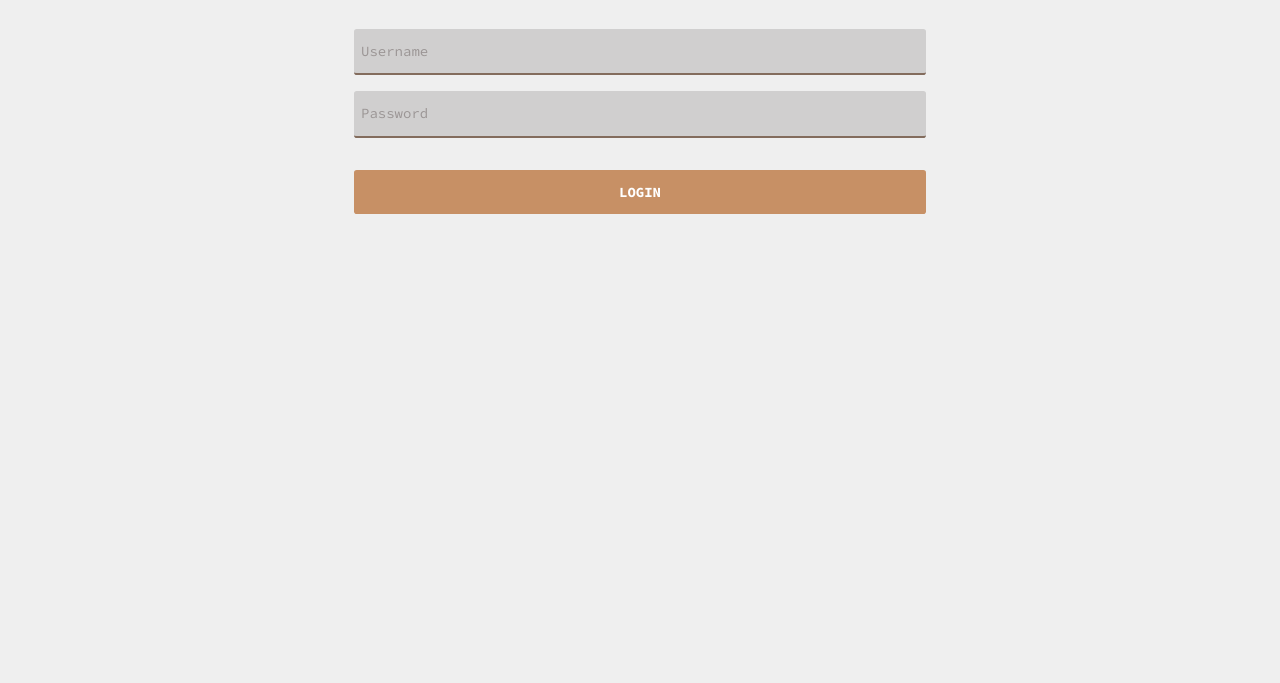
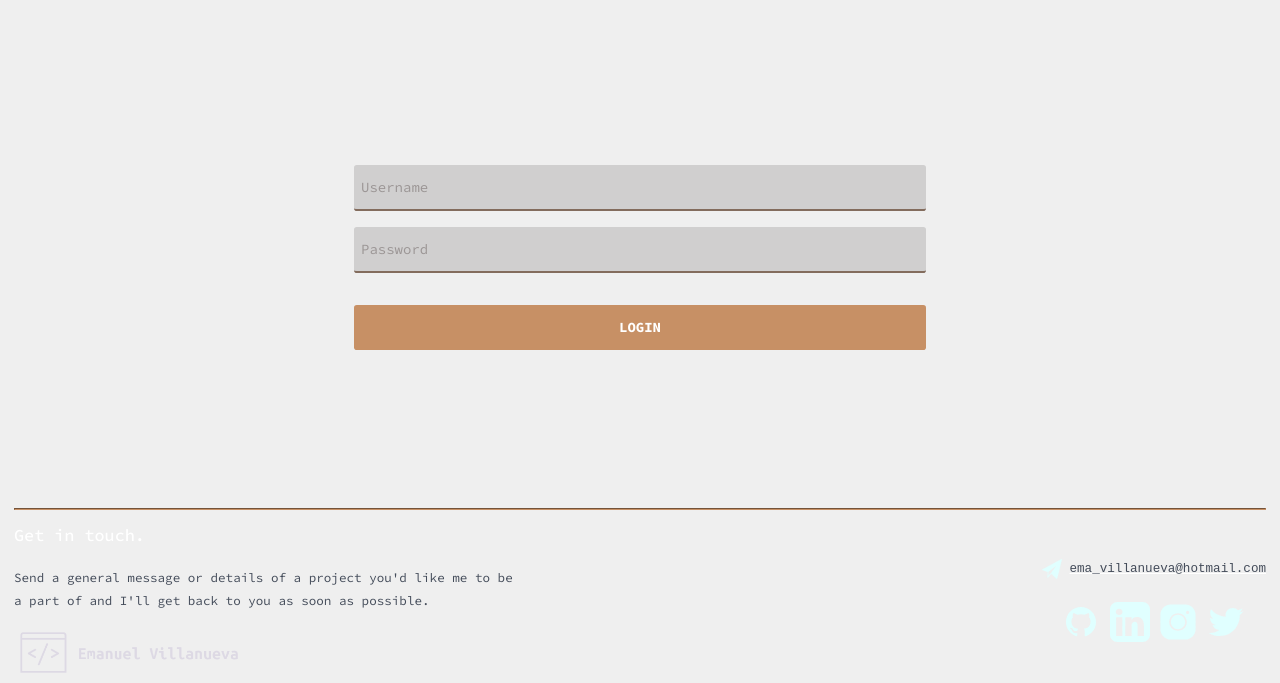
Before and after one commit to EmaCrzz/movieslog, a website with bundled scripts: page login.html in a window 1280 px wide. Shown: the part 220-903 px from the top of the page. Before the commit the page ends 800 px from the top, so only its background shows below. Built offline with nearby package versions, Linux system fonts and the light colour scheme.

Commit message:
add to footer in login

```diff
--- a/login.html
+++ b/login.html
@@ -12,6 +12,8 @@
     />
 
     <link rel="stylesheet" href="./static/css/styles.css" />
+    <link rel="stylesheet" href="./static/css/footer.css" />
+
     <link
       href="https://fonts.googleapis.com/css2?family=Source+Code+Pro:wght@400;500;700;900&display=swap"
       rel="stylesheet"
@@ -27,7 +29,7 @@
       />
       <h5 class="header_slogan">Find your favorite entertainment</h5>
     </header>
-    <form id="form-login" class="u-wrapper-sm clase-de-prueba">
+    <form id="form-login" class="u-wrapper-sm form_login">
       <div class="text_field is_column">
         <input
           class="text_field_input"
@@ -55,7 +57,66 @@
         Login
       </button>
     </form>
+    <footer id="contact" class="footer">
+      <div class="u-wrapper">
+        <hr />
+        <div class="footer-content">
+          <div class="footer-primary">
+            <h4 class="u-h4">Get in touch.</h4>
+            <p class="u-p">
+              Send a general message or details of a project you'd like me to be
+              a part of and I'll get back to you as soon as possible.
+            </p>
+            <a
+              href="https://emavillanueva-d1238.web.app/"
+              target="_blank"
+              class="footer-logo"
+            ></a>
+          </div>
+          <div class="footer-social">
+            <div class="footer-tooltip">
+              <span class="tooltiptext" id="myTooltip">Copy email</span>
+              <div class="u-p email" id="email">
+                <img
+                  src="./static/icons/icon-send-email.png"
+                  alt="send email"
+                />
+                <pre
+                  id="textoACopiar"
+                ><code>ema_villanueva@hotmail.com</code></pre>
+              </div>
+            </div>
+            <div>
+              <a
+                href="https://github.com/EmaCrzz/"
+                target="_blank"
+                class="github"
+              ></a>
+              <a
+                href="https://www.linkedin.com/in/emanuel-villanueva-713035173/"
+                target="_blank"
+                class="linkedin"
+              ></a>
+              <a
+                href="https://www.instagram.com/ema.villanueva_crzz/"
+                target="_blank"
+                class="instagram"
+              ></a>
+              <a
+                href="https://twitter.com/Ema15crzz"
+                target="_blank"
+                class="twitter"
+              ></a>
+            </div>
+          </div>
+        </div>
+      </div>
+    </footer>
     <script type="module" src="./static/js/login.js"></script>
     <script type="module" src="./static/js/dark-mode.js"></script>
+    <script
+      src="./static/js/copy-email.js"
+      type="application/javascript"
+    ></script>
   </body>
 </html>
--- a/src/scss/base/_base.scss
+++ b/src/scss/base/_base.scss
@@ -14,3 +14,10 @@ body.dark {
 hr {
   border-color: $secondary-color;
 }
+
+.form_login {
+  height: 63vh;
+  display: flex;
+  flex-direction: column;
+  justify-content: center;
+}
--- a/src/scss/blocks/_header.scss
+++ b/src/scss/blocks/_header.scss
@@ -2,7 +2,7 @@
   display: flex;
   align-items: center;
   &_logo {
-    margin-top: 6rem;
+    margin-top: 5rem;
     width: 15rem;
     &_small {
       width: 8rem;
--- /dev/null
+++ b/static/css/footer.css
@@ -0,0 +1,103 @@
+.footer {
+  background: var(--primaryColor);
+}
+.footer .u-h4 {
+  color: #fff;
+}
+.footer a {
+  color: #fff;
+  text-decoration: none;
+}
+.footer-logo {
+  display: inline-flex;
+  height: 55px !important;
+  width: 230px !important;
+  background: url("../images/logo_transparent.png") no-repeat center;
+  background-size: contain;
+}
+.footer-menu {
+  margin-top: 2em;
+}
+.footer-menu a {
+  display: block;
+  text-transform: uppercase;
+  letter-spacing: 1px;
+  padding: 1em;
+}
+.footer-social {
+  margin-top: 2em;
+  text-align: center;
+}
+.footer-social .email {
+  display: flex;
+  text-decoration: underline;
+  text-decoration-color: #fff;
+  cursor: pointer;
+  justify-content: center;
+  align-items: center;
+  margin-bottom: 0.7em;
+}
+.footer-social .email img {
+  height: 20px;
+  margin-right: 0.5rem;
+}
+.footer-social a {
+  width: 40px;
+  height: 40px;
+  display: inline-block;
+  padding-right: 0.3em;
+}
+.footer-social a:last-child {
+  padding-right: 0;
+}
+.footer-social .twitter {
+  background: url("../icons/icon-twitter.svg") no-repeat center;
+}
+.footer-social .instagram {
+  background: url("../icons/icon-instagram.svg") no-repeat center;
+}
+.footer-social .linkedin {
+  background: url("../icons/icon-linkedin.svg") no-repeat center;
+}
+.footer-social .github {
+  background: url("../icons/icon-github.svg") no-repeat center;
+}
+.footer-tooltip {
+  position: relative;
+  display: inline-block;
+}
+.footer-tooltip .tooltiptext {
+  visibility: hidden;
+  width: 140px;
+  background-color: #555;
+  color: #fff;
+  text-align: center;
+  border-radius: 6px;
+  padding: 5px;
+  position: absolute;
+  z-index: 1;
+  bottom: 95%;
+  left: 50%;
+  margin-left: -75px;
+  opacity: 0;
+  transition: opacity 0.3s;
+}
+.footer:hover .tooltiptext {
+  visibility: visible;
+  opacity: 1;
+}
+@media screen and (min-width: 1024px) {
+  .footer-content {
+    display: flex;
+    justify-content: space-between;
+  }
+  .footer-primary {
+    max-width: 500px;
+  }
+}
+@media screen and (max-width: 460px) {
+  .footer a {
+    width: 30px;
+    height: 30px;
+  }
+}
--- /dev/null
+++ b/static/js/copy-email.js
@@ -0,0 +1,21 @@
+var copyEmail = document.getElementById("email");
+copyEmail.addEventListener("click", () => {
+  var copyText = document.getElementById("textoACopiar");
+  var seleccion = document.createRange();
+  seleccion.selectNodeContents(copyText);
+  window.getSelection().removeAllRanges();
+  window.getSelection().addRange(seleccion);
+  try {
+    var res = document.execCommand("copy");
+    if (res) {
+      var tooltip = document.getElementById("myTooltip");
+      tooltip.innerHTML = "Copied!";
+    } else {
+      var tooltip = document.getElementById("myTooltip");
+      tooltip.innerHTML = "Error!";
+    }
+  } catch (ex) {
+    console.error(ex);
+  }
+  window.getSelection().removeRange(seleccion);
+});
```
Also changed, not shown: static/css/styles.css, static/icons/icon-github.svg (added), static/icons/icon-instagram.svg (added), static/icons/icon-linkedin.svg (added), static/icons/icon-send-email.png (added), static/icons/icon-twitter.svg (added), static/images/logo_transparent.png (added).
